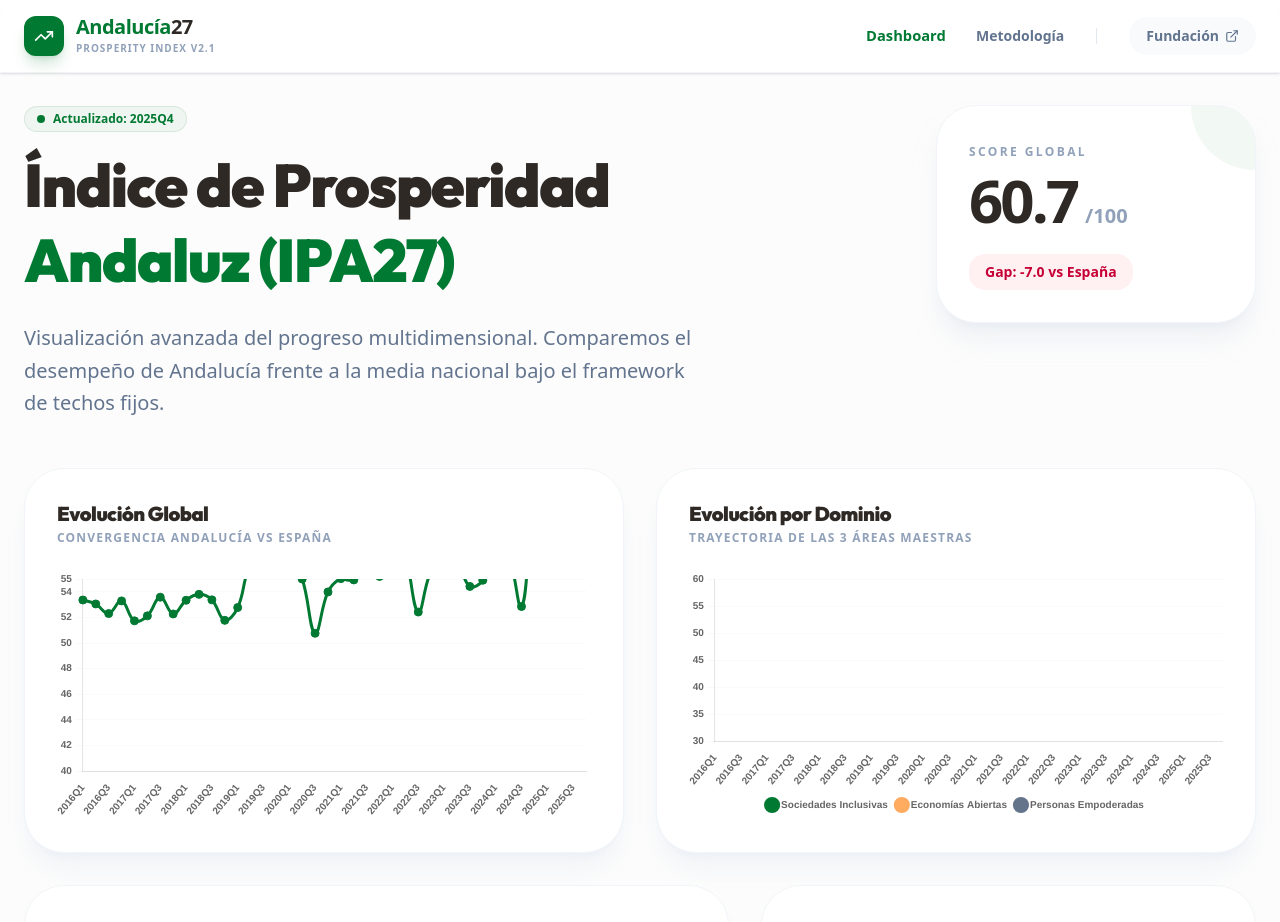
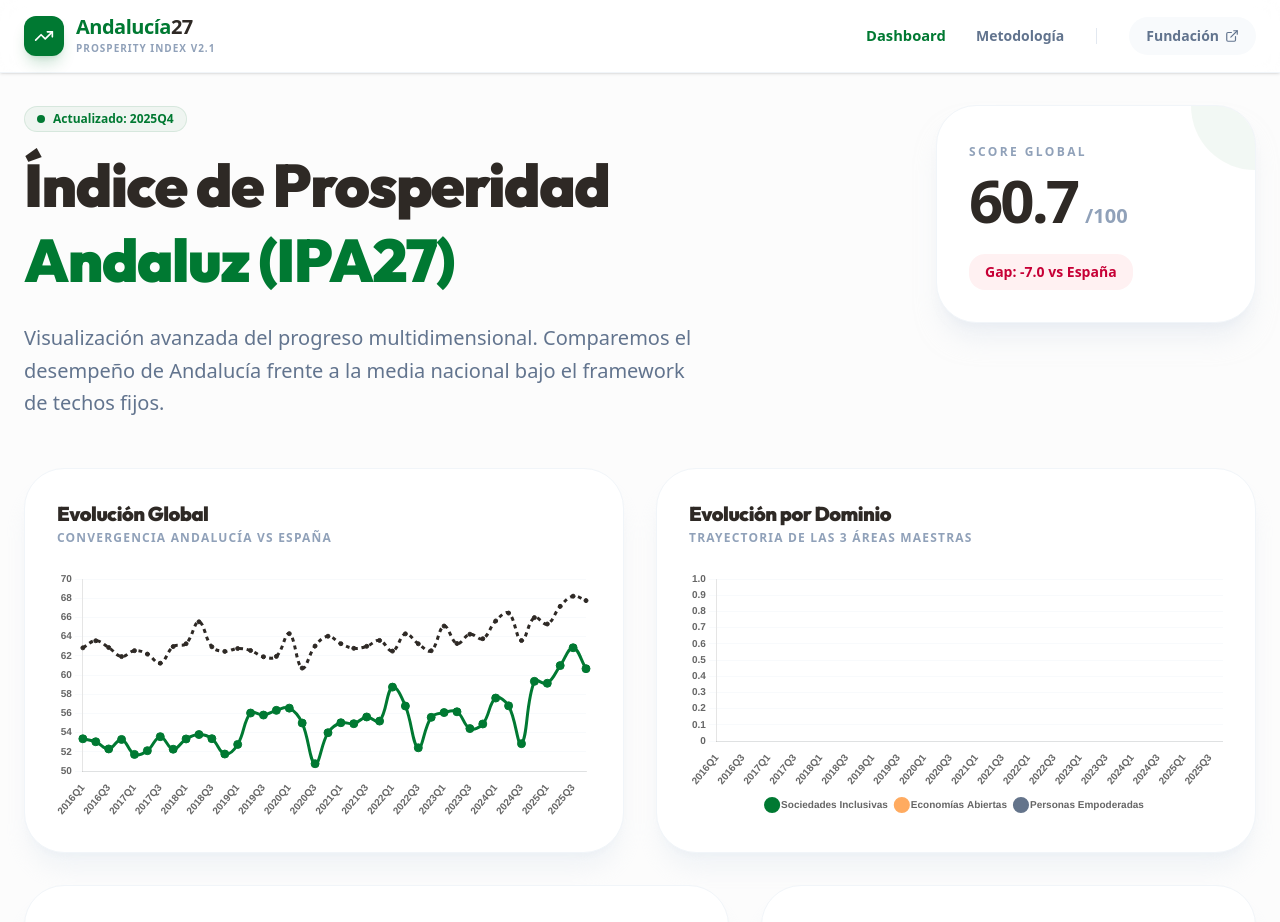
Before and after one commit to mhidper/IPA27_project, a React (Vite) app in the folder dashboard/: page / in a window 1280 px wide. Shown: the top 922 px of the page. Built offline with nearby package versions, Linux system fonts and the light colour scheme.

Commit message:
fix(dashboard): remove hardcoded chart limits

```diff
--- a/dashboard/src/App.jsx
+++ b/dashboard/src/App.jsx
@@ -368,7 +368,7 @@ const App = () => {
                       maintainAspectRatio: false,
                       plugins: { legend: { display: false } },
                       scales: {
-                        y: { min: 40, max: 55, grid: { color: '#f8fafc' }, ticks: { font: { weight: 'bold', size: 10 } } },
+                        y: { grid: { color: '#f8fafc' }, ticks: { font: { weight: 'bold', size: 10 } } },
                         x: { grid: { display: false }, ticks: { font: { weight: 'bold', size: 10 } } }
                       }
                     }}
@@ -395,7 +395,7 @@ const App = () => {
                         }
                       },
                       scales: {
-                        y: { min: 30, max: 60, grid: { color: '#f8fafc' }, ticks: { font: { weight: 'bold', size: 10 } } },
+                        y: { grid: { color: '#f8fafc' }, ticks: { font: { weight: 'bold', size: 10 } } },
                         x: { grid: { display: false }, ticks: { font: { weight: 'bold', size: 10 } } }
                       }
                     }}
@@ -414,8 +414,8 @@ const App = () => {
                         r: {
                           angleLines: { color: '#f1f5f9' },
                           grid: { color: '#f1f5f9' },
-                          suggestedMin: 30,
-                          suggestedMax: 70,
+                          suggestedMin: 20,
+                          suggestedMax: 100,
                           pointLabels: {
                             color: '#64748b',
                             font: { family: 'Outfit', size: 12, weight: '800' },
```
